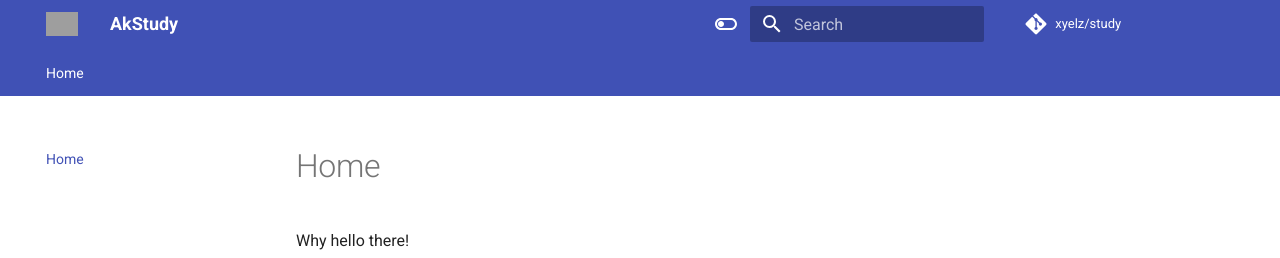
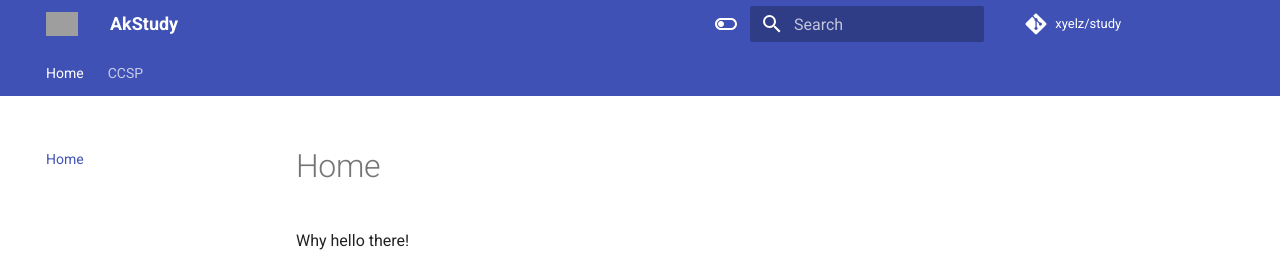
Before and after one commit to xyeLz/study, an MkDocs documentation site: the page built from docs/index.md, in a window 1280 px wide. Shown: the top 258 px of the page. Built offline with MkDocs 1.6.1 and Material for MkDocs 9.7.7, drawn with Linux system fonts in a browser that asks for light colours; comment, search, counter and statistics services are not loaded; grey boxes are pictures that could not be loaded.

Commit message:
Update mkdocs.yml

```diff
--- a/mkdocs.yml
+++ b/mkdocs.yml
@@ -6,6 +6,7 @@ repo_name: 'xyelz/study'
 repo_url: 'https://github.com/xyelz/study'
 nav:
   - Home: index.md
+  - CCSP: ./isc2/ccsp/index.md
 theme:
   favicon: assets/images/favicon.png
   features:
```
